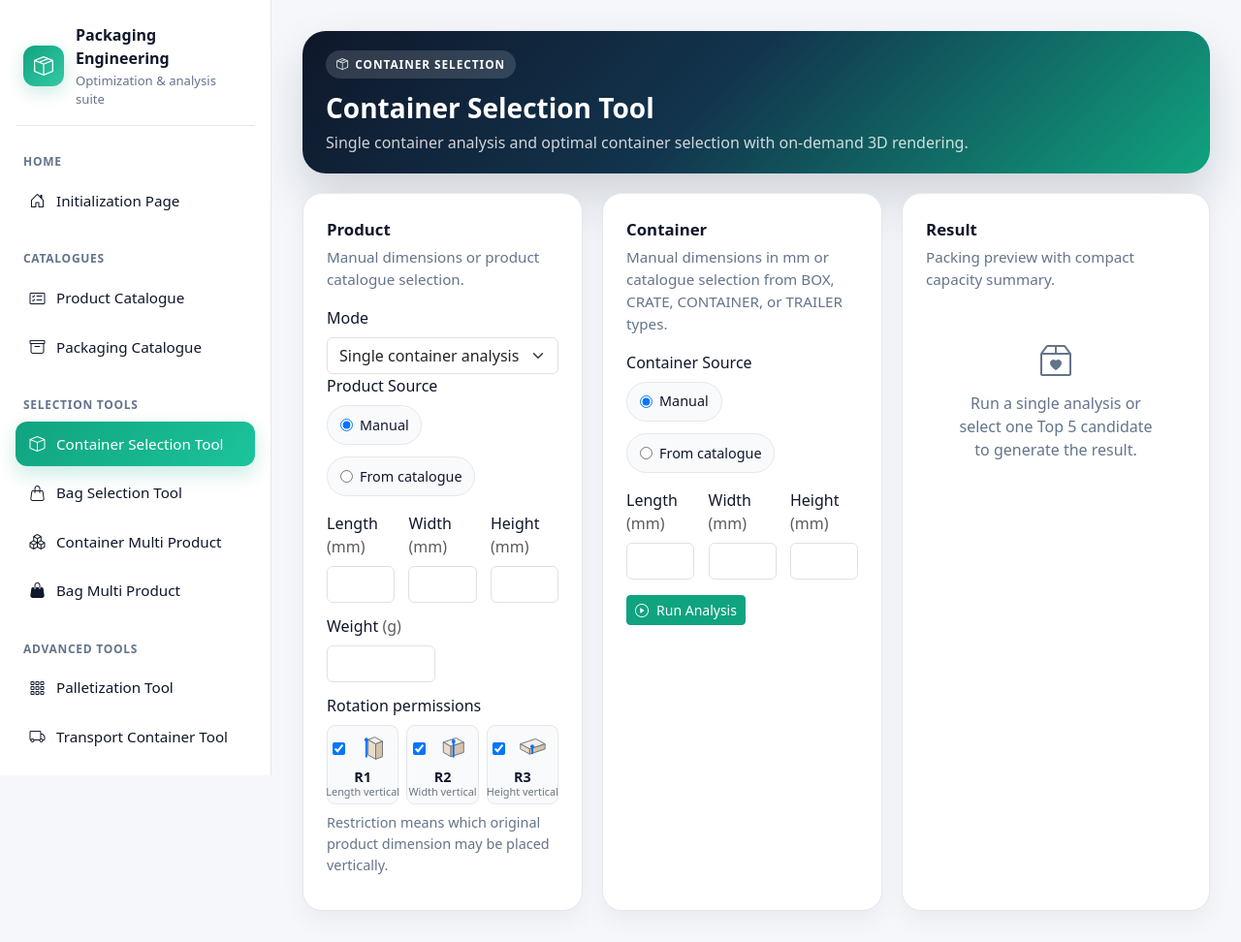
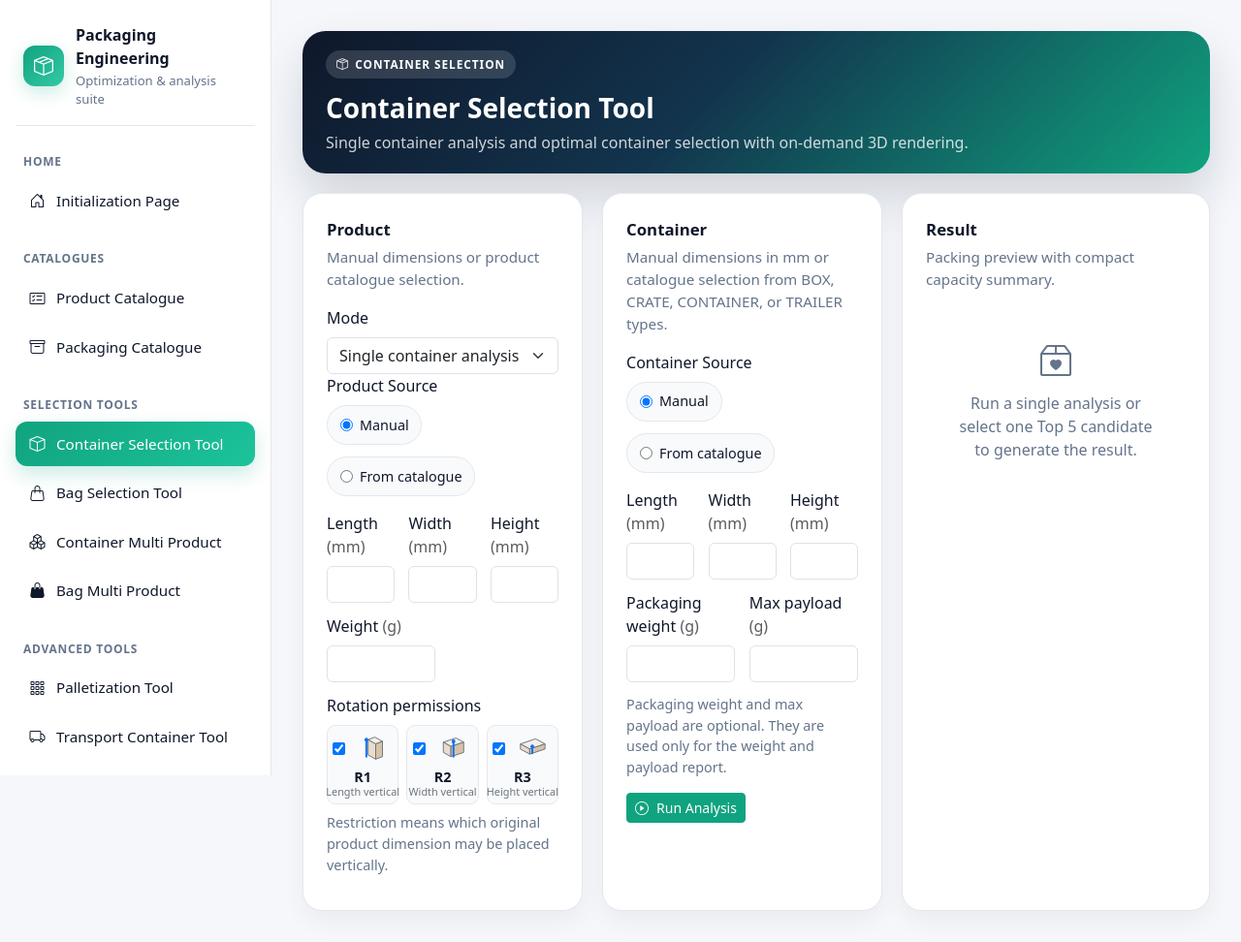
Before and after one commit to jarmirezciro/packaging-engineering, a Django app: page /container-selection/mode1/ in a window 1280 px wide. Shown: the whole page at 97% size. Run offline with Django 4.2, Linux system fonts and the light colour scheme; tables that the repository leaves empty hold one stand-in row (values such as "Sample post"); parts of the project's set-up code (start-up, migrations or seed data) failed here and were passed over.

Commit message:
Improve container catalogue tables and manual weight reporting

```diff
--- a/packagingapp/forms.py
+++ b/packagingapp/forms.py
@@ -257,6 +257,20 @@ class ContainerSelectionMode1Form(forms.Form):
         required=False,
         label="Height",
         widget=forms.NumberInput(attrs={"class": "form-control", "step": "any"})
+    )
+
+    box_weight = forms.FloatField(
+        min_value=0,
+        required=False,
+        label="Packaging weight",
+        widget=forms.NumberInput(attrs={"class": "form-control", "step": "any", "min": "0"})
+    )
+
+    box_max_payload = forms.FloatField(
+        min_value=0,
+        required=False,
+        label="Max payload",
+        widget=forms.NumberInput(attrs={"class": "form-control", "step": "any", "min": "0"})
     )
 
     action = forms.CharField(required=False, widget=forms.HiddenInput())
--- a/packagingapp/templates/container_selection_tool/partials/_container_selection_container_section.html
+++ b/packagingapp/templates/container_selection_tool/partials/_container_selection_container_section.html
@@ -38,6 +38,12 @@
                     <div class="tool-field-group mb-0"><label class="form-label">Width <span class="text-muted">(mm)</span></label>{% if mode == "workflow" %}<input type="number" step="any" class="form-control" name="{{ container_ui.names.box_w }}" value="{{ container_values.box_w|default:'' }}">{% else %}{{ form.box_w }}{% endif %}</div>
                     <div class="tool-field-group mb-0"><label class="form-label">Height <span class="text-muted">(mm)</span></label>{% if mode == "workflow" %}<input type="number" step="any" class="form-control" name="{{ container_ui.names.box_h }}" value="{{ container_values.box_h|default:'' }}">{% else %}{{ form.box_h }}{% endif %}</div>
                 </div>
+
+                <div class="tool-compact-grid-two tool-tight-gap">
+                    <div class="tool-field-group mb-0"><label class="form-label">Packaging weight <span class="text-muted">(g)</span></label>{% if mode == "workflow" %}<input type="number" step="any" min="0" class="form-control" name="{{ container_ui.names.box_weight }}" value="{{ container_values.box_weight|default:'' }}">{% else %}{{ form.box_weight }}{% endif %}</div>
+                    <div class="tool-field-group mb-0"><label class="form-label">Max payload <span class="text-muted">(g)</span></label>{% if mode == "workflow" %}<input type="number" step="any" min="0" class="form-control" name="{{ container_ui.names.box_max_payload }}" value="{{ container_values.box_max_payload|default:'' }}">{% else %}{{ form.box_max_payload }}{% endif %}</div>
+                </div>
+                <div class="app-form-note mt-2">Packaging weight and max payload are optional. They are used only for the weight and payload report.</div>
             </div>
 
             {% if selected_material and current_mode == "single" %}
--- a/packagingapp/templates/container_selection_tool/partials/_container_selection_packaging_catalogue_section.html
+++ b/packagingapp/templates/container_selection_tool/partials/_container_selection_packaging_catalogue_section.html
@@ -8,7 +8,7 @@
             <table class="table table-hover app-table align-middle">
                 <thead class="table-light">
                     <tr>
-                        <th class="tool-select-col"></th>
+                        <th>Picture</th>
                         <th>Part Number</th>
                         <th>Description</th>
                         <th>Type</th>
@@ -30,12 +30,17 @@
                         onclick="containerSelectionSelectContainer('{{ container_ui.prefix|default:'' }}', '{{ material.id }}')"
                         tabindex="0"
                         role="button">
-                        <td class="tool-select-col">
-                            <button type="button"
-                                    class="btn btn-sm btn-app-outline"
-                                    onclick="event.stopPropagation(); containerSelectionSelectContainer('{{ container_ui.prefix|default:'' }}', '{{ material.id }}')">
-                                Select
-                            </button>
+                        <td>
+                            {% if material.picture %}
+                                <img src="{{ material.picture.url }}"
+                                     alt="{{ material.part_description|default:material.part_number }}"
+                                     class="app-thumb"
+                                     style="width:48px;height:48px;">
+                            {% else %}
+                                <div class="app-thumb-placeholder app-thumb-placeholder--small" style="width:48px;height:48px;font-size:1rem;">
+                                    <i class="bi bi-box-seam"></i>
+                                </div>
+                            {% endif %}
                         </td>
                         <td>{{ material.part_number }}</td>
                         <td>{{ material.part_description }}</td>
--- a/packagingapp/templates/container_selection_tool/partials/_container_selection_product_catalogue_section.html
+++ b/packagingapp/templates/container_selection_tool/partials/_container_selection_product_catalogue_section.html
@@ -8,7 +8,6 @@
             <table class="table table-hover app-table align-middle">
                 <thead class="table-light">
                     <tr>
-                        <th class="tool-select-col"></th>
                         <th>Picture</th>
                         <th>Product ID</th>
                         <th>Name</th>
@@ -29,13 +28,6 @@
                         onclick="containerSelectionSelectProduct('{{ container_ui.prefix|default:'' }}', '{{ product.id }}')"
                         tabindex="0"
                         role="button">
-                        <td class="tool-select-col">
-                            <button type="button"
-                                    class="btn btn-sm btn-app-outline"
-                                    onclick="event.stopPropagation(); containerSelectionSelectProduct('{{ container_ui.prefix|default:'' }}', '{{ product.id }}')">
-                                Select
-                            </button>
-                        </td>
                         <td>
                             {% if product.product_picture %}
                                 <img src="{{ product.product_picture.url }}"
@@ -61,7 +53,7 @@
                         <td>{{ product.product_volume }}</td>
                     </tr>
                     {% empty %}
-                    <tr><td colspan="13" class="text-center text-muted">No products found.</td></tr>
+                    <tr><td colspan="12" class="text-center text-muted">No products found.</td></tr>
                     {% endfor %}
                 </tbody>
             </table>
--- a/packagingapp/tools/container/serializers.py
+++ b/packagingapp/tools/container/serializers.py
@@ -37,4 +37,6 @@ def sanitize_container_config_for_session(config):
         "box_l": _safe_str(base.get("box_l") or ""),
         "box_w": _safe_str(base.get("box_w") or ""),
         "box_h": _safe_str(base.get("box_h") or ""),
+        "box_weight": _safe_str(base.get("box_weight") or ""),
+        "box_max_payload": _safe_str(base.get("box_max_payload") or ""),
     }
--- a/packagingapp/tools/container/service.py
+++ b/packagingapp/tools/container/service.py
@@ -309,16 +309,25 @@ def _resolve_product_weight(form, product_source, selected_product):
     return _safe_float(form.cleaned_data.get("product_weight"))
 
 
-def _resolve_container_tare(selected_material):
+def _resolve_container_tare(form, container_source, selected_material):
+    if container_source == "manual":
+        return _safe_float(form.cleaned_data.get("box_weight"))
+
     return _safe_float(getattr(selected_material, "part_weight", None))
 
 
-def _resolve_payload_capacity(selected_material):
+def _resolve_payload_capacity(form, container_source, selected_material):
     """
-    PackagingMaterial currently stores tare as part_weight, but no payload field.
-    Keep this future-safe and JSON-safe: if a payload-like field is added later,
-    the report will start using it without changing the template contract.
+    Manual containers can provide max payload directly in grams.
+
+    PackagingMaterial currently stores tare as part_weight, but no confirmed
+    payload field. Keep the catalogue side future-safe: if a payload-like
+    field is added later, the report will start using it without changing
+    the template contract.
     """
+    if container_source == "manual":
+        return _safe_float(form.cleaned_data.get("box_max_payload"))
+
     return _first_available_numeric_attr(
         selected_material,
         [
@@ -367,8 +376,9 @@ def build_container_analysis_report(
         max_efficiency_pct = (max_product_volume / container_volume) * 100
 
     product_weight = _resolve_product_weight(form, product_source, selected_product)
-    container_tare = _resolve_container_tare(selected_material)
-    payload_capacity = _resolve_payload_capacity(selected_material)
+    container_source = form.cleaned_data.get("container_source") or "manual"
+    container_tare = _resolve_container_tare(form, container_source, selected_material)
+    payload_capacity = _resolve_payload_capacity(form, container_source, selected_material)
 
     net_weight = None
     total_weight_current = None
--- a/packagingapp/tools/container/state.py
+++ b/packagingapp/tools/container/state.py
@@ -21,4 +21,6 @@ def default_container_config():
         "box_l": "",
         "box_w": "",
         "box_h": "",
+        "box_weight": "",
+        "box_max_payload": "",
     }
--- a/packagingapp/views/container_selection.py
+++ b/packagingapp/views/container_selection.py
@@ -53,6 +53,8 @@ def _read_raw_container_config(request):
         "box_l": source.get("box_l", cfg["box_l"]),
         "box_w": source.get("box_w", cfg["box_w"]),
         "box_h": source.get("box_h", cfg["box_h"]),
+        "box_weight": source.get("box_weight", cfg["box_weight"]),
+        "box_max_payload": source.get("box_max_payload", cfg["box_max_payload"]),
     })
 
     return sanitize_container_config_for_session(cfg)
@@ -83,6 +85,8 @@ def _build_shared_container_ui_contract(prefix=""):
             "box_l": f"box_l{suffix}",
             "box_w": f"box_w{suffix}",
             "box_h": f"box_h{suffix}",
+            "box_weight": f"box_weight{suffix}",
+            "box_max_payload": f"box_max_payload{suffix}",
         },
         "ids": {
             "root": f"containerSelectionRoot{suffix}",
--- a/packagingapp/views/full_packaging.py
+++ b/packagingapp/views/full_packaging.py
@@ -652,6 +652,14 @@ def _process_container_step(step, steps, idx, post):
     cfg["box_l"] = post.get(f"box_l{suffix}", post.get(f"box_l_{idx}", cfg.get("box_l", "")))
     cfg["box_w"] = post.get(f"box_w{suffix}", post.get(f"box_w_{idx}", cfg.get("box_w", "")))
     cfg["box_h"] = post.get(f"box_h{suffix}", post.get(f"box_h_{idx}", cfg.get("box_h", "")))
+    cfg["box_weight"] = post.get(
+        f"box_weight{suffix}",
+        post.get(f"box_weight_{idx}", cfg.get("box_weight", ""))
+    )
+    cfg["box_max_payload"] = post.get(
+        f"box_max_payload{suffix}",
+        post.get(f"box_max_payload_{idx}", cfg.get("box_max_payload", ""))
+    )
     cfg["action"] = post.get(
         f"action{suffix}",
         post.get(f"step_action_{idx}", cfg.get("action", "refresh"))
@@ -685,6 +693,8 @@ def _process_container_step(step, steps, idx, post):
         "box_l": cfg.get("box_l", ""),
         "box_w": cfg.get("box_w", ""),
         "box_h": cfg.get("box_h", ""),
+        "box_weight": cfg.get("box_weight", ""),
+        "box_max_payload": cfg.get("box_max_payload", ""),
     }
     if cfg.get("r1"):
         normalized_post["r1"] = "on"
```
